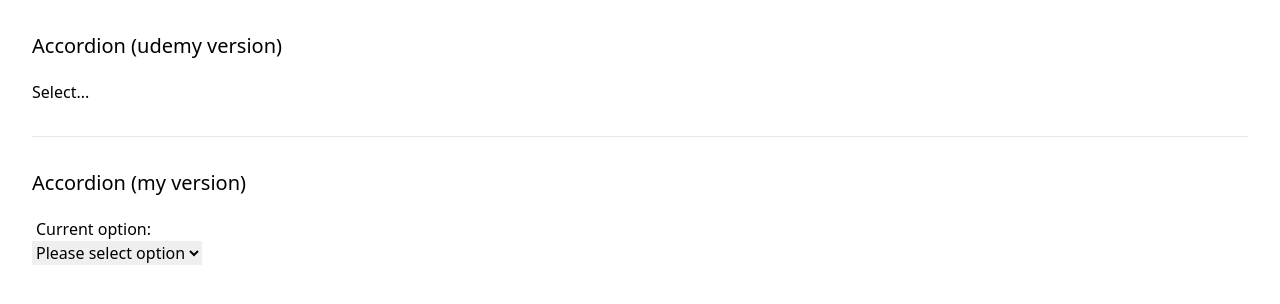
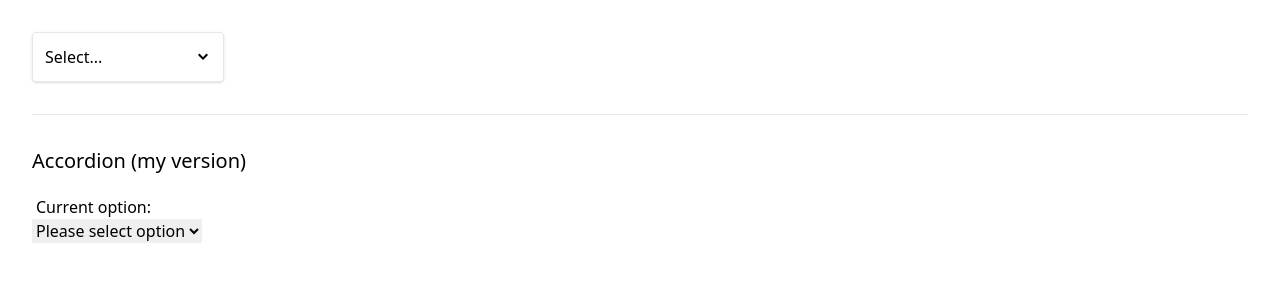
Before and after one commit to anzuj/udemy-react, a React (Create React App) app: page / in a window 1280 px wide. Shown: the top 304 px of the page. Built offline with nearby package versions, Linux system fonts and the light colour scheme.

Commit message:
checkpoint

```diff
--- a/src/App.js
+++ b/src/App.js
@@ -1,5 +1,7 @@
 import Dropdown from "./components/Dropdown";
 import { useState } from "react";
+
+
 function App() {
     const [selection, setSelection] = useState(null);
 
@@ -15,7 +17,7 @@
 
   return (
     <div>
-      <Dropdown options={options} selection={selection} onSelect={handleSelect}></Dropdown>
+      <Dropdown options={options} value={selection} onChange={handleSelect}></Dropdown>
     </div>
   );
 }
--- a/src/components/Dropdown.js
+++ b/src/components/Dropdown.js
@@ -1,8 +1,9 @@
 import { useState } from "react";
 import DropdownMine from "./DropdownMine";
-import classnames from "classnames";
+import { GoChevronDown } from "react-icons/go";
+import Panel from "./Panel";
 
-export default function Dropdown({ options, selection, onSelect }) {
+export default function Dropdown({ options, value, onChange }) {
   const [isOpen, setIsOpen] = useState(false);
 
   const handleClick = () => {
@@ -11,26 +12,29 @@
 
   const handleOptionClick = (option) => {
     setIsOpen(false);
-    onSelect(option)
+    onChange(option);
   };
   const renderedOptions = options.map((option) => {
     return (
-      <div onClick={() => handleOptionClick(option.value)} key={option.value}>
+      <div
+        className="hover:bg-sky-100 rounded cursor-pointer p-1"
+        onClick={() => handleOptionClick(option)}
+        key={option.value}
+      >
         {option.label}
       </div>
     );
   });
 
-  // My implementation with <select>
   return (
     <div className="p-8">
-      <div className="text-xl mb-5">Accordion (udemy version)</div>
-      {selection &&   <div className={classnames("mb-2", { [`text-${selection}-500`]: true })}>
-        Current option: {selection}
-      </div>}
+      <div className=" w-48 relative">
+        <Panel className="flex justify-between items-center cursor-pointer" onClick={handleClick}>
+          {value?.label || "Select..."} <GoChevronDown />
+        </Panel>
 
-      <div onClick={handleClick}>Select...</div>
-      {isOpen && <div>{renderedOptions}</div>}
+        {isOpen && <Panel className="absolute top-full"> {renderedOptions}</Panel>}
+      </div>
       <hr className="my-8"></hr>
       <DropdownMine options={options} />
     </div>
--- /dev/null
+++ b/src/components/Panel.js
@@ -0,0 +1,12 @@
+import classnames from "classnames";
+// {...rest} applies all event handlers such as onClick onMouseOver etc
+function Panel({ children, ...rest }) {
+  const classes = classnames(rest.className, "border rounded p-3 shadow bg-white w-full");
+  return (
+    <div {...rest} className={classes}>
+      {children}
+    </div>
+  );
+}
+
+export default Panel;
```
Also changed, not shown: 1 other file (tests, documents, lock files or other folders).
